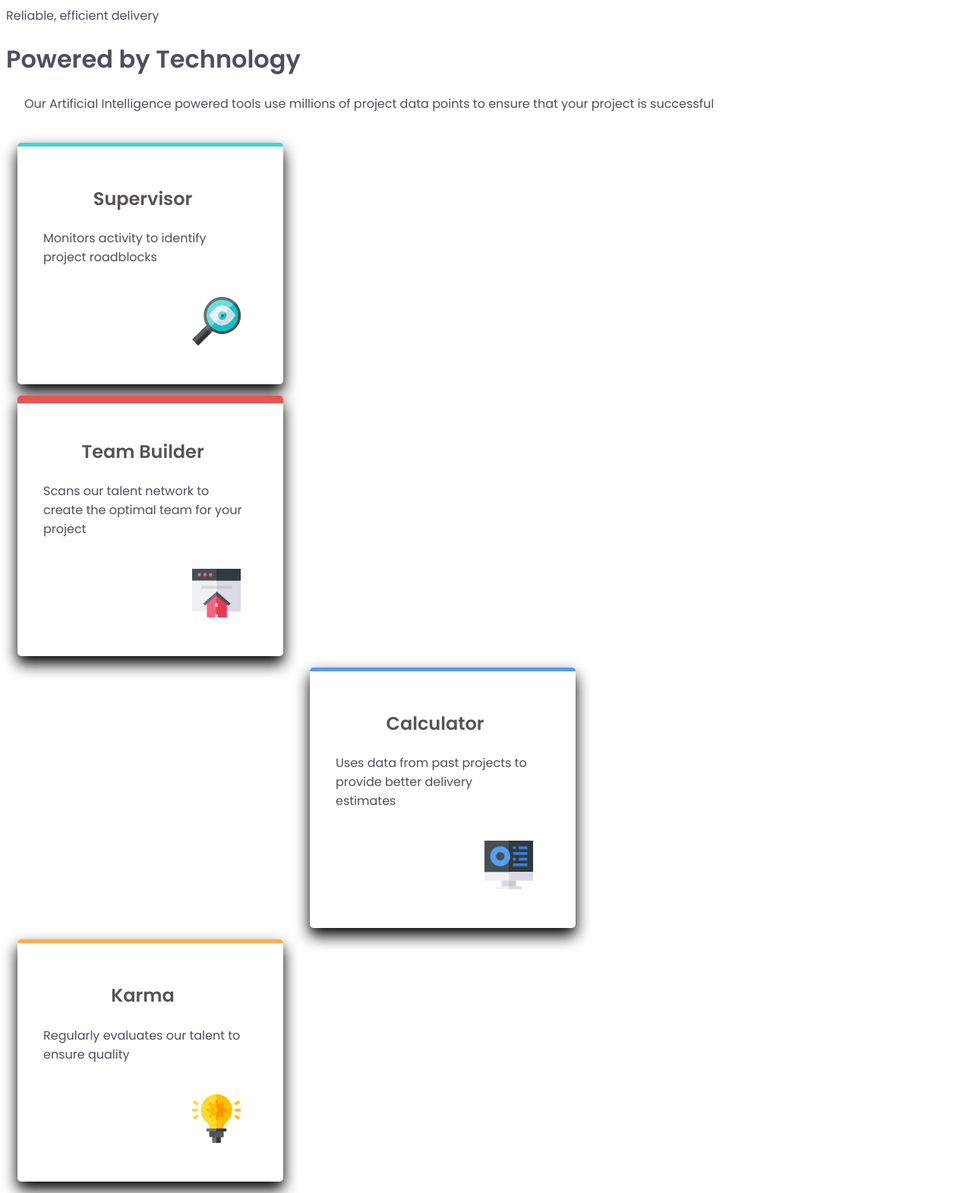
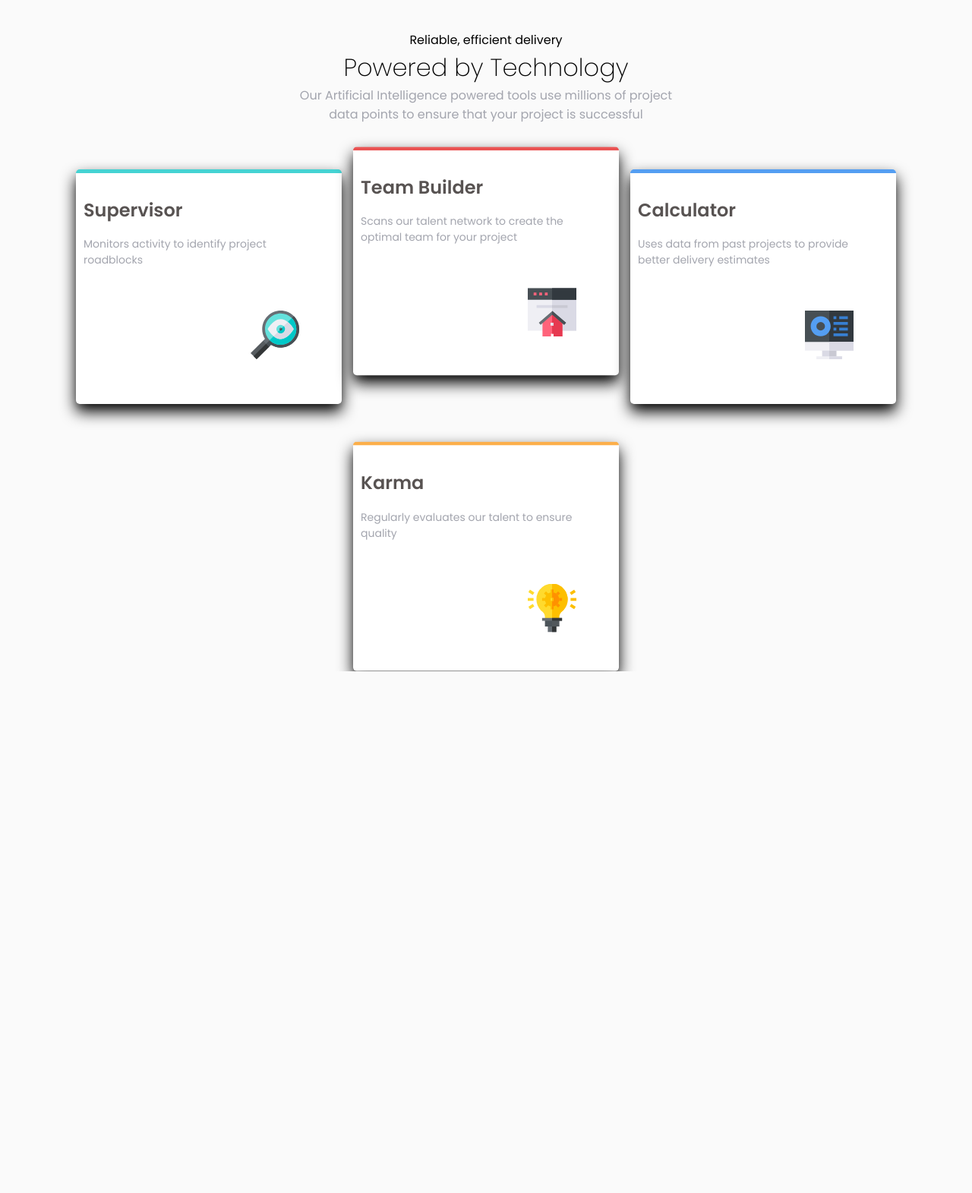
Before and after one commit to DJMF2015/ITPT, a web app: file week5/four-card-feature-section-master/index.html in a window 1280 px wide. Shown: the whole page at 76% size. After the commit the page ends 884 px from the top, so only its background shows below. Run offline with its HTML, style and script files only (its server is not run), Linux system fonts and the light colour scheme.

Commit message:
css mapping of recent scss changes

```diff
--- a/week5/four-card-feature-section-master/css/input.css
+++ b/week5/four-card-feature-section-master/css/input.css
@@ -1,23 +1,18 @@
 @import url("https://fonts.googleapis.com/css?family=Poppins:200,400,600&display=swap");
 * {
   box-sizing: border-box;
+  margin: 0;
 }
 
-.box-container {
-  padding: 0;
-  margin: 0;
-  top: 0;
+header {
+  margin: 40px auto;
+  max-width: 500px;
+  text-align: center;
 }
 
-.head {
-  margin-left: auto;
-  margin-right: auto;
-  text-align: center;
-  width: 60vw;
-  display: block;
-  line-height: 20px;
-  width: 480px;
-  margin-bottom: 50px;
+body {
+  background-color: #fafafa;
+  font-family: "Poppins", sans-serif;
 }
 
 h2 {
@@ -26,25 +21,28 @@ h2 {
   text-align: center;
 }
 
-body {
-  font: 15px;
-  font-family: "Poppins", sans-serif;
-  color: #4c4e61;
+h1 {
+  font-weight: 200;
+  margin: 0;
 }
 
-.attribution {
-  font-size: 11px;
-  text-align: center;
+h1 span {
+  font-weight: 600;
 }
 
-.attribution a {
-  color: #3e52a3;
+.card h2 {
+  margin: 0;
+  text-align: left;
 }
 
 p {
-  padding: 0 1.5rem 1.5rem;
   margin: 0;
-  color: #4c4e61;
+  color: #a3a5ae;
+}
+
+.card p {
+  font-size: 14px;
+  margin: 15px 0 40px;
 }
 
 img {
@@ -57,39 +55,30 @@ img {
   padding-bottom: 5px;
 }
 
-.container {
+.card-container {
+  flex-wrap: wrap;
   display: flex;
-  flex-wrap: wrap;
   justify-content: center;
+  padding: 5px;
   margin: 0 auto;
   max-width: 1140px;
 }
 
 .card {
+  background-color: #fff;
+  box-shadow: 0 10px 20px black, 0 6px 6px rgba(0, 0, 0, 0.1);
+  border-radius: 5px;
+  padding: 30px;
+  position: relative;
+  overflow: hidden;
   margin: 15px;
   width: 350px;
-  background: #fff;
-  box-shadow: 0 10px 20px black, 0 6px 6px rgba(0, 0, 0, 0.1);
-  border-radius: 8px;
-  overflow: hidden;
   transition: all 0.2 linear;
-  padding: 30px;
-  border-radius: 5px;
-  position: relative;
-}
-
-.card::after {
-  content: "";
-  position: absolute;
-  top: 0;
-  left: 0;
-  height: 5px;
-  width: 100%;
+  z-index: -1;
 }
 
 .card:hover {
-  box-shadow: 2px 8px 20px rgba(0, 0, 0, 0.015);
-  transform: translate3d(0, -2px, 0);
+  box-shadow: 1px 8px 20px rgba(1, 0, 1, 0.55);
 }
 
 .supervisor-cyan {
@@ -100,25 +89,31 @@ img {
 .calculator-blue {
   border-top: 5px solid #549ef2;
   padding-left: 10px;
-  margin-left: 400px;
 }
 
 .karma-orange {
   border-top: 5px solid #fcaf4a;
   padding-left: 10px;
+  transform: translateY(6.5%);
 }
 
 .teambuilder-red {
   border-top: 5px solid #ea5353;
   padding-left: 10px;
-}
-
-.teambuilder-red::after {
-  background-color: #ea5353;
+  transform: translateY(-12.5%);
+  margin: 23px 0px 15px 0px;
 }
 
 footer {
   text-align: center;
+  clear: both;
+  margin: 0;
+}
+
+@media screen and (min-width: 775px) {
+  .card-push {
+    transform: rotateY(0);
+  }
 }
 
 /*# sourceMappingURL=input.css.map */
```
Also changed, not shown: 1 other file.
